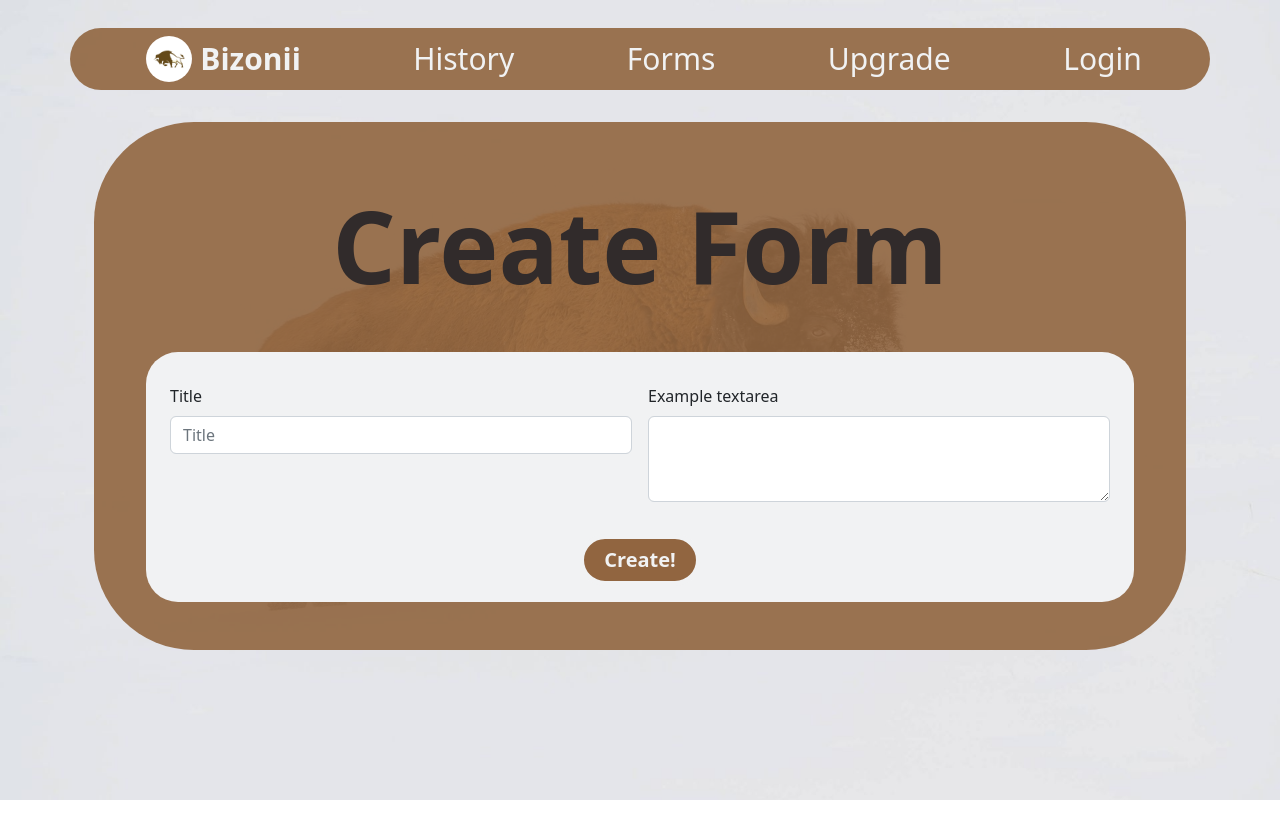
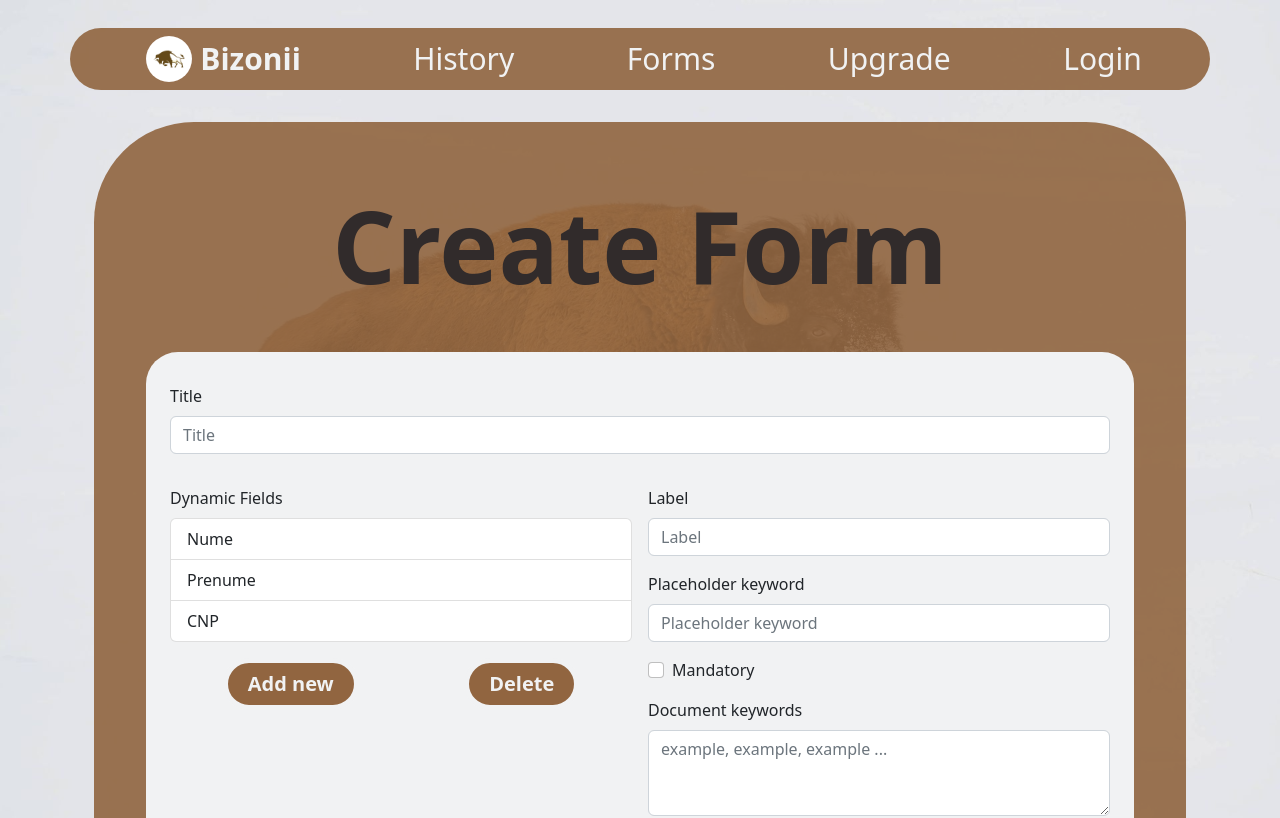
Before and after one commit to Olar-Alex-Student/Front-End, a React (Vite) app: page /forms/create in a window 1280 px wide. Shown: the top 818 px of the page. Built offline with nearby package versions, Linux system fonts and the light colour scheme.

Commit message:
create form

```diff
--- a/src/components/CreateForms.jsx
+++ b/src/components/CreateForms.jsx
@@ -1,8 +1,59 @@
 import React, { useState, useEffect } from 'react'
-import logo from "../images/bison_logo.png"
-import { Navbar, Nav, Button, Table, Container, Modal, InputGroup, Form } from 'react-bootstrap';
+import { Navbar, Nav, Button, Table, Container, Modal, InputGroup, Form, ListGroup, Tab } from 'react-bootstrap';
 
 export const CreateForms = () => {
+
+  const [dynamic_fields, setDynamicFields] = useState({
+    'Nume': {
+      'placeholder': 'nume',
+      'mandatory': true,
+      'documentKeywords': 'Nume, Last name'
+    },
+    'Prenume': {
+      'placeholder': 'prenume',
+      'mandatory': true,
+      'documentKeywords': 'Prenume, First name'
+    },
+    'CNP': {
+      'placeholder': 'cnp',
+      'mandatory': true,
+      'documentKeywords': 'CNP, Social Number'
+    }
+  });
+
+  const [oldLabel, setOldLabel] = useState('')
+  const [label, setLabel] = useState('')
+  const [placeholder, setPlaceholder] = useState('')
+  const [mandatory, setMandatory] = useState(false)
+  const [documentKeywords, setDocumentKeywords] = useState('')
+
+  useEffect(() => {
+    const updatedDynamicFields = { ...dynamic_fields };
+    if(oldLabel != label && oldLabel in updatedDynamicFields)
+    {
+      updatedDynamicFields[label] = updatedDynamicFields[oldLabel];
+      delete updatedDynamicFields[oldLabel];
+    }
+    if (label in updatedDynamicFields) {
+      updatedDynamicFields[label].placeholder = placeholder;
+      updatedDynamicFields[label].mandatory = mandatory;
+      updatedDynamicFields[label].documentKeywords = documentKeywords;
+      setDynamicFields(updatedDynamicFields);
+    }
+  }, [label, placeholder, mandatory, documentKeywords]);
+
+  function loadDynamicField(event, key) {
+    event.preventDefault();
+    setOldLabel(key);
+    setLabel(key);
+    setPlaceholder(dynamic_fields[key].placeholder);
+    setMandatory(dynamic_fields[key].mandatory);
+    setDocumentKeywords(dynamic_fields[key].documentKeywords);
+  }
+
+  function addNewLabel() {
+    setDynamicFields({...dynamic_fields, 'NEW': {'placeholder': '', 'mandatory': false, 'documentKeywords': ''}});
+  }
 
   return (
     <>
@@ -13,15 +64,36 @@ export const CreateForms = () => {
           </div>
           <Container>
             <form className="row g-3 p-3 rounded-5 bg-secondary">
-              <div class="col-6 mb-3">
-                <label for="InputTitle" class="form-label">Title</label>
-                <input type="email" class="form-control" id="InputTitle" placeholder="Title" />
+              <div className="col-lg-12 mb-3">
+                <label htmlFor="input-title" className="form-label">Title</label>
+                <input type="text" className="form-control" id="input-title" placeholder="Title" />
               </div>
-              <div class="col-6 mb-3">
-                <label for="exampleFormControlTextarea1" class="form-label">Example textarea</label>
-                <textarea class="form-control" id="exampleFormControlTextarea1" rows="3"></textarea>
+              <div className="col-lg-6 mb-3">
+                <Form.Label>Dynamic Fields</Form.Label>
+                <ListGroup>
+                  {Object.keys(dynamic_fields).map((key, i) => (
+                    <ListGroup.Item action onClick={(event) => { loadDynamicField(event, key) }}>{key}</ListGroup.Item>
+                  ))}
+                </ListGroup>
+                <div className='d-flex align-items-center justify-content-around'>
+                <Button className='m-3 custom-button custom-button-inverted medium-button-size rounded-pill fw-bold' variant="primary" onClick={addNewLabel}>Add new</Button>
+                <Button className='m-3 custom-button custom-button-inverted medium-button-size rounded-pill fw-bold' variant="primary" onClick={addNewLabel}>Delete</Button>
+                </div>
               </div>
-              <div className="col-12">
+              <div className="col-lg-6 mb-3">
+                <Form.Label>Label</Form.Label>
+                <Form.Control className="mb-3" type="text" placeholder="Label" value={label} onChange={(e) => {setOldLabel(label); setLabel(e.target.value)}} />
+                <Form.Label>Placeholder keyword</Form.Label>
+                <Form.Control className="mb-3" type="text" placeholder="Placeholder keyword" value={placeholder} onChange={(e) => setPlaceholder(e.target.value)} />
+                <Form.Check className="mb-3" label="Mandatory" id="checkbox-id" checked={mandatory}  onChange={(e) => setMandatory(e.target.checked)} />
+                <Form.Label>Document keywords</Form.Label>
+                <Form.Control as="textarea" placeholder="example, example, example ..." rows={3} value={documentKeywords} onChange={(e) => setDocumentKeywords(e.target.value)} />
+              </div>
+              <div className="col-lg-6 mb-3">
+                <label htmlFor="input-content" className="form-label">Content</label>
+                <textarea className="form-control" id="input-content" rows="3"></textarea>
+              </div>
+              <div className="col-lg-12">
                 <div className='d-flex align-items-center justify-content-center'>
                   <Button type="submit" className='custom-button custom-button-inverted medium-button-size rounded-pill fw-bold'>Create!</Button>
                 </div>
```
